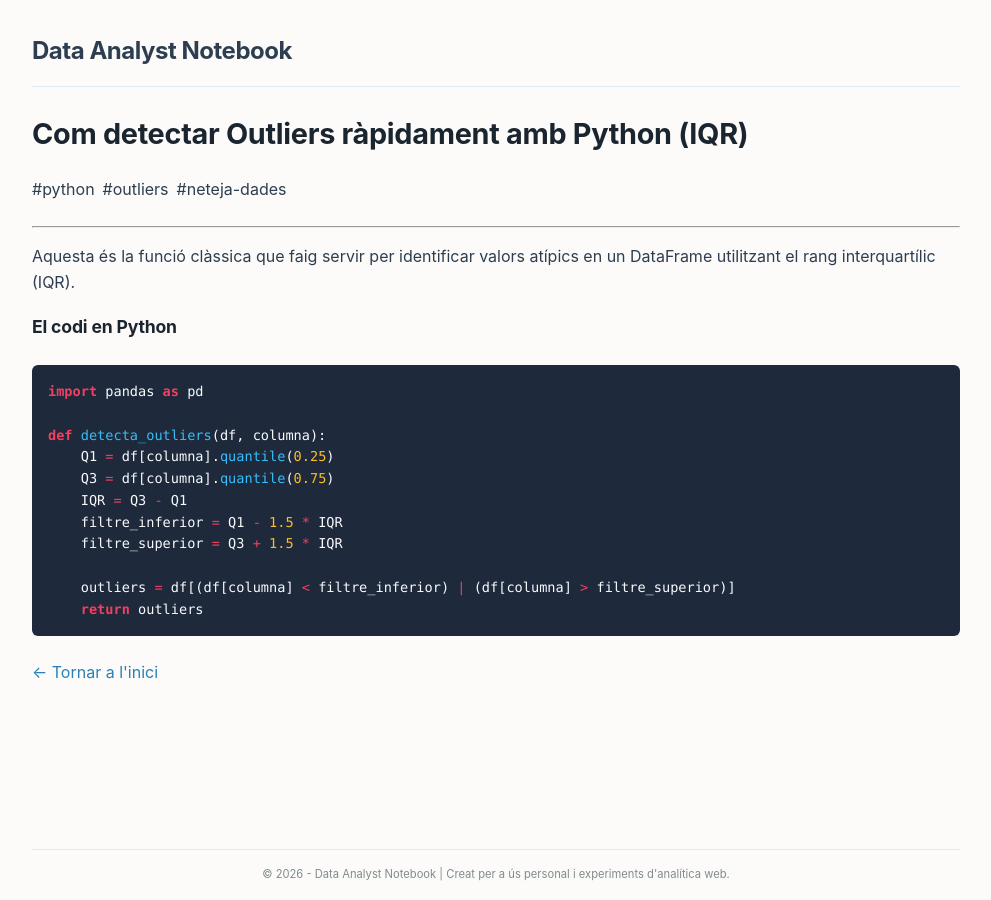
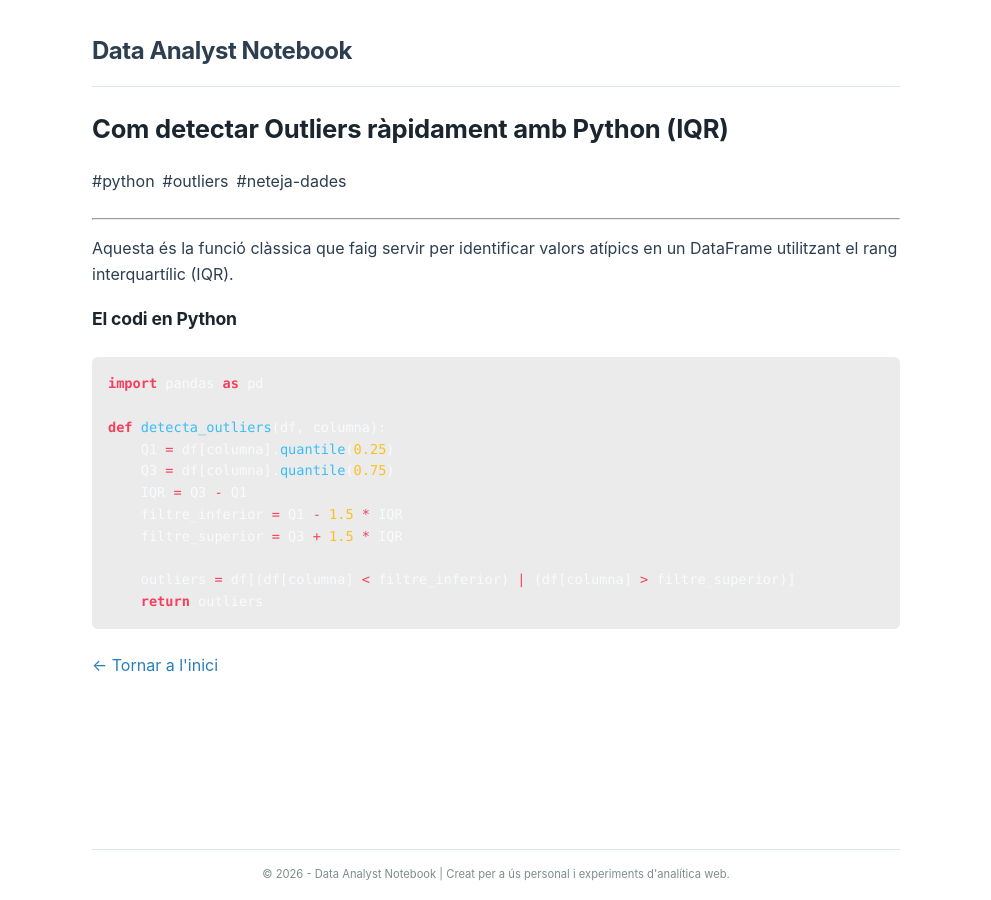
Before and after one commit to alberthr/alberthr.github.io, a Jekyll site: the page built from _posts/2026-06-09-outliers-iqr.md, in a window 1280 px wide. Shown: the whole page, without its empty margins (144-1135 px from the left). Built offline with Jekyll 4.4.1, drawn with Linux system fonts in a browser that asks for light colours.

Commit message:
Update style.css

```diff
--- a/assets/css/style.css
+++ b/assets/css/style.css
@@ -1,10 +1,13 @@
 :root {
-  --bg-color: #fcfbf9;       /* Fons estil paper trencat, càlid i elegant */
+  /*--bg-color: #fcfbf9;*/   /* Fons estil paper trencat, càlid i elegant */
+  --bg-color: #ffffff;       /* Fons estil paper trencat, càlid i elegant */
+
   --text-color: #2c3e50;     /* Blau fosc/gris carbó */
   --text-muted: #7f8c8d;
   --link-color: #2980b9;     /* Blau corporatiu polit */
   --border-color: #e2e8f0;
-  --code-bg: #1e293b;        /* Bloc de codi fosc (estil VS Code) */
+  /*--code-bg: #1e293b;*/    /* Bloc de codi fosc (estil VS Code) */
+  --code-bg: #ebebeb;        /* Bloc de codi Color Gris */
   --code-text: #f8fafc;
 }
 
@@ -28,7 +31,7 @@ body {
   display: grid;
   grid-template-rows: auto 1fr auto;
   min-height: 100vh;
-  max-width: 960px;                  /* Abans 720px: ara el text té més espai */
+  max-width: 840px;                  /* Abans 720px: ara el text té més espai */
   margin: 0 auto;
   padding: 2rem 1rem 0 1rem;         /* Reduït el marge lateral a 1rem (la meitat) */
   box-sizing: border-box;
@@ -73,7 +76,7 @@ h1, h2, h3 {
   letter-spacing: -0.01em;
 }
 
-h1 { font-size: 1.8rem; margin-bottom: 1.2rem; } /* Abans 2.2rem */
+h1 { font-size: 1.6rem; margin-bottom: 1.2rem; } /* Abans 2.2rem */
 h2 { font-size: 1.3rem; margin-top: 2.5rem; }    /* Abans 1.5rem */
 h3 { font-size: 1.1rem; }
 
```
